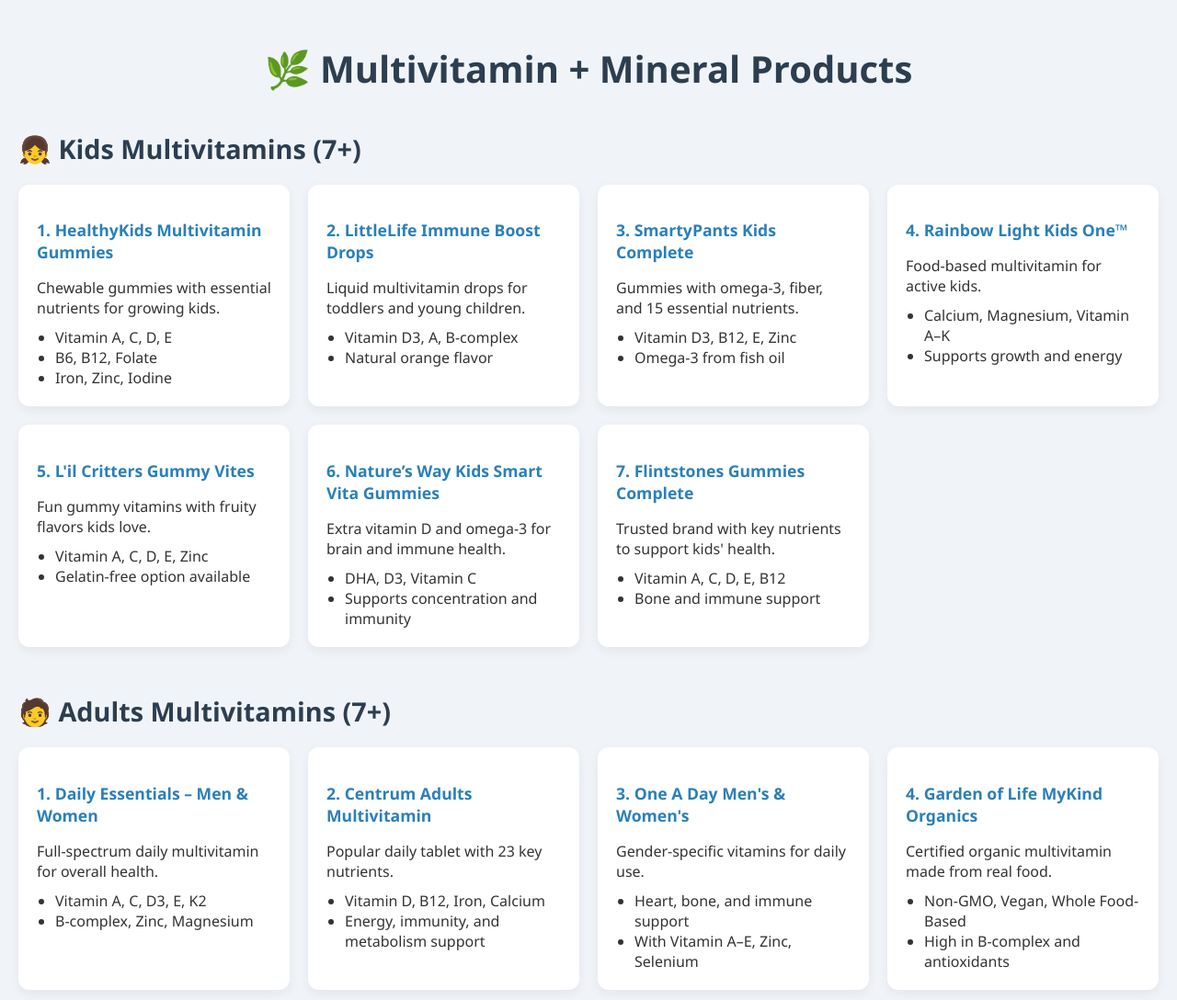
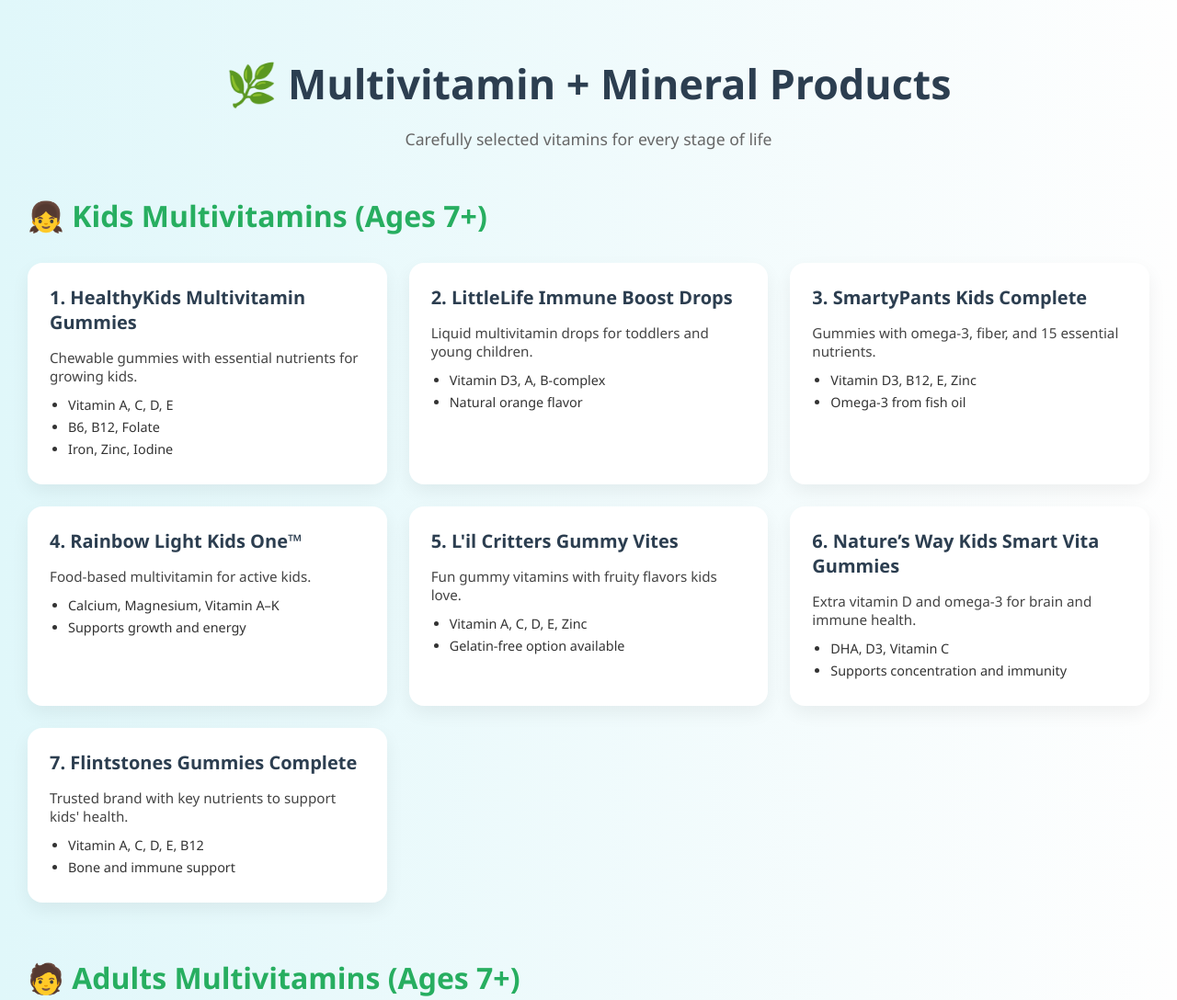
Before and after one commit to FloodmyIdeas/multivitamin-site, a plain HTML site: page index.html in a window 1280 px wide. Shown: the top 1088 px of the page at 92% size. Drawn offline with Linux system fonts and the light colour scheme.

Commit message:
Update index.html

```diff
--- a/index.html
+++ b/index.html
@@ -1,97 +1,121 @@
 <!DOCTYPE html>
 <html lang="en">
 <head>
-  <meta charset="UTF-8">
+  <meta charset="UTF-8" />
+  <meta name="viewport" content="width=device-width, initial-scale=1.0" />
   <title>Multivitamin Products</title>
-  <meta name="viewport" content="width=device-width, initial-scale=1.0">
   <style>
     :root {
-      --primary: #2c3e50;
-      --accent: #2980b9;
-      --light-bg: #f0f4f8;
+      --primary-color: #2c3e50;
+      --accent-color: #27ae60;
+      --background-light: #f9f9f9;
       --card-bg: #ffffff;
-      --radius: 12px;
-      --shadow: 0 4px 12px rgba(0, 0, 0, 0.06);
+      --radius: 16px;
+      --shadow: 0 8px 20px rgba(0, 0, 0, 0.06);
+      --font-main: 'Segoe UI', sans-serif;
+    }
+
+    * {
+      box-sizing: border-box;
     }
 
     body {
       margin: 0;
-      font-family: 'Segoe UI', sans-serif;
-      background-color: var(--light-bg);
+      font-family: var(--font-main);
+      background: linear-gradient(to right, #e0f7fa, #fefefe);
       color: #333;
-      padding: 20px;
+      padding: 30px;
     }
 
     header {
       text-align: center;
-      margin-bottom: 40px;
+      margin-bottom: 50px;
     }
 
     header h1 {
-      color: var(--primary);
-      font-size: 2.5rem;
+      font-size: 2.8rem;
+      color: var(--primary-color);
+      margin-bottom: 10px;
+    }
+
+    header p {
+      font-size: 1.1rem;
+      color: #666;
     }
 
     section {
-      margin-bottom: 50px;
+      margin-bottom: 60px;
     }
 
     h2 {
-      color: var(--primary);
-      font-size: 1.8rem;
-      margin-bottom: 20px;
+      font-size: 2rem;
+      color: var(--accent-color);
+      margin-bottom: 30px;
       display: flex;
       align-items: center;
-      gap: 10px;
+      gap: 12px;
     }
 
     .products {
       display: grid;
-      grid-template-columns: repeat(auto-fit, minmax(280px, 1fr));
-      gap: 20px;
+      grid-template-columns: repeat(auto-fit, minmax(300px, 1fr));
+      gap: 24px;
     }
 
     .product-card {
       background-color: var(--card-bg);
       border-radius: var(--radius);
-      padding: 20px;
       box-shadow: var(--shadow);
-      transition: transform 0.2s;
+      padding: 24px;
+      transition: transform 0.3s ease, box-shadow 0.3s ease;
     }
 
     .product-card:hover {
-      transform: translateY(-5px);
+      transform: translateY(-6px);
+      box-shadow: 0 12px 30px rgba(0, 0, 0, 0.08);
     }
 
     .product-card h3 {
-      color: var(--accent);
+      color: var(--primary-color);
+      margin-top: 0;
       margin-bottom: 10px;
-      font-size: 1.1rem;
+      font-size: 1.25rem;
     }
 
     .product-card p {
-      margin-bottom: 10px;
+      margin-bottom: 12px;
+      font-size: 0.95rem;
+      color: #444;
     }
 
     .product-card ul {
+      margin: 0;
       padding-left: 20px;
-      margin: 0;
+      font-size: 0.9rem;
+    }
+
+    .product-card ul li {
+      margin-bottom: 5px;
     }
 
     footer {
       text-align: center;
       font-size: 0.9rem;
-      color: #777;
-      margin-top: 40px;
+      color: #888;
+      margin-top: 60px;
     }
 
-    @media (max-width: 600px) {
+    @media (max-width: 480px) {
       header h1 {
         font-size: 2rem;
       }
 
       h2 {
         font-size: 1.5rem;
+      }
+
+      .product-card {
+        padding: 18px;
       }
     }
   </style>
@@ -100,10 +124,11 @@
 
   <header>
     <h1>🌿 Multivitamin + Mineral Products</h1>
+    <p>Carefully selected vitamins for every stage of life</p>
   </header>
 
   <section>
-    <h2>👧 Kids Multivitamins (7+)</h2>
+    <h2>👧 Kids Multivitamins (Ages 7+)</h2>
     <div class="products">
       <div class="product-card">
         <h3>1. HealthyKids Multivitamin Gummies</h3>
@@ -172,7 +197,7 @@
   </section>
 
   <section>
-    <h2>🧑 Adults Multivitamins (7+)</h2>
+    <h2>🧑 Adults Multivitamins (Ages 7+)</h2>
     <div class="products">
       <div class="product-card">
         <h3>1. Daily Essentials – Men & Women</h3>
@@ -230,17 +255,17 @@
 
       <div class="product-card">
         <h3>7. Ritual Essential for Adults</h3>
-        <p>Vegan-friendly multivitamin with traceable ingredients.</p>
+        <p>Clean, transparent ingredients with delayed-release capsules.</p>
         <ul>
-          <li>Omega-3, Vitamin D3, Iron, B12</li>
-          <li>Gluten-free, non-GMO</li>
+          <li>Vegan Omega-3, B12, D3</li>
+          <li>Traceable ingredient sourcing</li>
         </ul>
       </div>
     </div>
   </section>
 
   <footer>
-    &copy; 2025 Multivitamin Guide | For informational purposes only.
+    &copy; 2025 HealthyChoice Vitamins. All rights reserved.
   </footer>
 
 </body>
```
